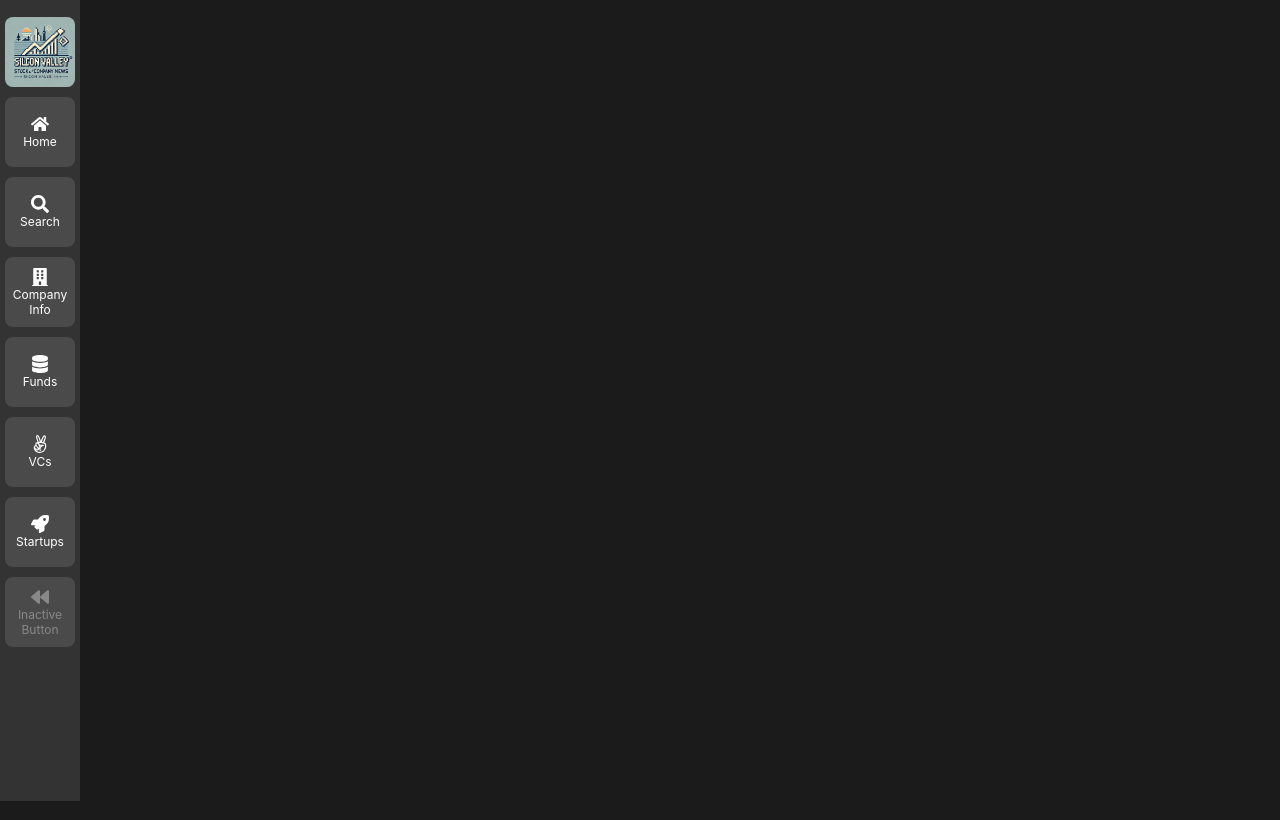
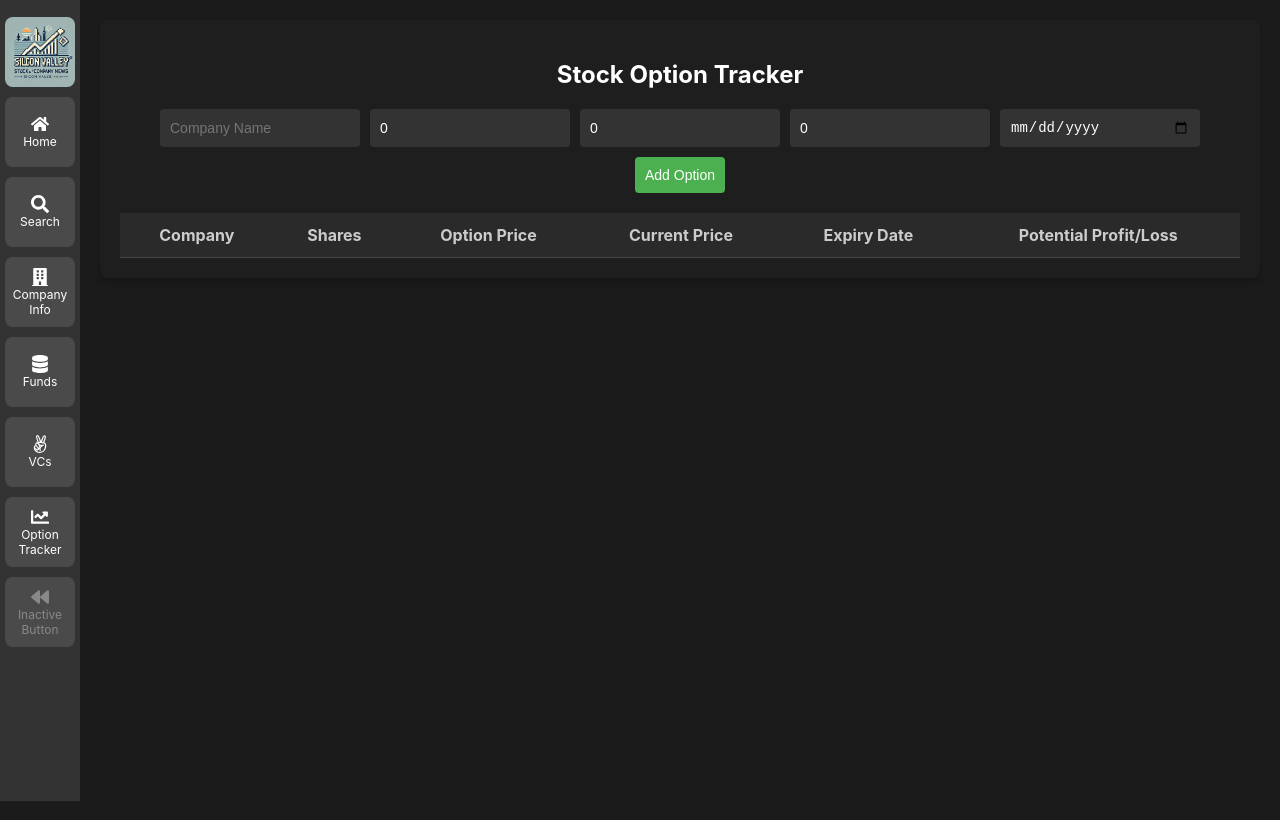
Before and after one commit to kermfiratt/silicon-tables, a React (Create React App) app in the folder client/: page /option-tracker in a window 1280 px wide. Built offline with nearby package versions, Linux system fonts and the light colour scheme.

Commit message:
thecommit

```diff
--- a/client/src/App.js
+++ b/client/src/App.js
@@ -7,7 +7,7 @@ import CompanyDetails from './components/CompanyDetails';
 import Sidebar from './components/Sidebar';
 import Funds from './components/Funds';
 import VC from './components/VC';
-import Startups from './components/Startups'; // Import the Startups component
+import OptionTracker from './components/OptionTracker'; // Yeni Option Tracker
 import './App.css';
 
 function App() {
@@ -20,17 +20,17 @@ function App() {
   return (
     <Router>
       <div className="app-container">
-        <Sidebar toggleSearch={toggleSearch} /> {/* Pass the toggle function to Sidebar */}
+        <Sidebar toggleSearch={toggleSearch} />
         <div className="main-content">
           <Routes>
             <Route path="/" element={<Home />} />
             <Route path="/company/:symbol" element={<CompanyDetails />} />
             <Route path="/funds" element={<Funds />} />
             <Route path="/vcs" element={<VC />} />
-            <Route path="/startups" element={<Startups />} /> {/* New Startups route */}
+            <Route path="/option-tracker" element={<OptionTracker />} /> {/* Option Tracker rotası */}
           </Routes>
         </div>
-        {isSearchOpen && <Search setSearchOpen={setIsSearchOpen} />} {/* Conditionally render Search */}
+        {isSearchOpen && <Search setSearchOpen={setIsSearchOpen} />}
       </div>
     </Router>
   );
--- /dev/null
+++ b/client/src/components/OptionTracker.css
@@ -0,0 +1,70 @@
+/* src/components/OptionTracker.css */
+.option-tracker-container {
+    padding: 20px;
+    background-color: #1e1e1e;
+    color: white;
+    border-radius: 8px;
+    margin: 20px;
+    margin-left: 100px; /* Sağdaki Sidebar için boşluk bıraktık */
+    box-shadow: 0px 4px 6px rgba(0, 0, 0, 0.2);
+  }
+
+  .option-tracker-container h2 {
+    text-align: center;
+    margin-bottom: 20px;
+  }
+
+  .option-input-form {
+    display: flex;
+    flex-wrap: wrap;
+    gap: 10px;
+    margin-bottom: 20px;
+    justify-content: center;
+  }
+
+  .option-input-form input, .option-input-form button {
+    padding: 10px;
+    border-radius: 4px;
+    border: none;
+    font-size: 14px;
+  }
+
+  .option-input-form input {
+    background-color: #333;
+    color: white;
+    width: 180px;
+  }
+
+  .option-input-form button {
+    background-color: #4caf50;
+    color: white;
+    cursor: pointer;
+  }
+
+  .option-input-form button:hover {
+    background-color: #45a049;
+  }
+
+  .option-tracker-table {
+    width: 100%;
+    border-collapse: collapse;
+  }
+
+  .option-tracker-table th, .option-tracker-table td {
+    padding: 12px;
+    text-align: center;
+    border-bottom: 1px solid #444;
+  }
+
+  .option-tracker-table th {
+    background-color: #2a2a2a;
+    color: #ccc;
+  }
+
+  .option-tracker-table td {
+    color: #ddd;
+  }
+
+  .option-tracker-table td:last-child {
+    font-weight: bold;
+  }
--- /dev/null
+++ b/client/src/components/OptionTracker.js
@@ -0,0 +1,102 @@
+// src/components/OptionTracker.js
+import React, { useState } from 'react';
+import './OptionTracker.css';
+
+const OptionTracker = () => {
+  const [options, setOptions] = useState([]);
+  const [newOption, setNewOption] = useState({
+    company: '',
+    shares: 0,
+    optionPrice: 0,
+    currentPrice: 0,
+    expiryDate: ''
+  });
+
+  const handleInputChange = (e) => {
+    const { name, value } = e.target;
+    setNewOption({ ...newOption, [name]: value });
+  };
+
+  const addOption = () => {
+    setOptions([...options, newOption]);
+    setNewOption({ company: '', shares: 0, optionPrice: 0, currentPrice: 0, expiryDate: '' });
+  };
+
+  return (
+    <div className="option-tracker-container">
+      <h2>Stock Option Tracker</h2>
+
+      {/* Kullanıcı Giriş Formu */}
+      <div className="option-input-form">
+        <input
+          type="text"
+          name="company"
+          placeholder="Company Name"
+          value={newOption.company}
+          onChange={handleInputChange}
+        />
+        <input
+          type="number"
+          name="shares"
+          placeholder="Number of Shares"
+          value={newOption.shares}
+          onChange={handleInputChange}
+        />
+        <input
+          type="number"
+          name="optionPrice"
+          placeholder="Option Price"
+          value={newOption.optionPrice}
+          onChange={handleInputChange}
+        />
+        <input
+          type="number"
+          name="currentPrice"
+          placeholder="Current Price"
+          value={newOption.currentPrice}
+          onChange={handleInputChange}
+        />
+        <input
+          type="date"
+          name="expiryDate"
+          value={newOption.expiryDate}
+          onChange={handleInputChange}
+        />
+        <button onClick={addOption}>Add Option</button>
+      </div>
+
+      {/* Opsiyon Tablosu */}
+      <table className="option-tracker-table">
+        <thead>
+          <tr>
+            <th>Company</th>
+            <th>Shares</th>
+            <th>Option Price</th>
+            <th>Current Price</th>
+            <th>Expiry Date</th>
+            <th>Potential Profit/Loss</th>
+          </tr>
+        </thead>
+        <tbody>
+          {options.map((option, index) => {
+            const potentialProfit = ((option.currentPrice - option.optionPrice) * option.shares).toFixed(2);
+            return (
+              <tr key={index}>
+                <td>{option.company}</td>
+                <td>{option.shares}</td>
+                <td>${option.optionPrice}</td>
+                <td>${option.currentPrice}</td>
+                <td>{new Date(option.expiryDate).toLocaleDateString()}</td>
+                <td style={{ color: potentialProfit >= 0 ? 'green' : 'red' }}>
+                  ${potentialProfit}
+                </td>
+              </tr>
+            );
+          })}
+        </tbody>
+      </table>
+    </div>
+  );
+};
+
+export default OptionTracker;
--- a/client/src/components/Sidebar.js
+++ b/client/src/components/Sidebar.js
@@ -1,6 +1,7 @@
+// src/components/Sidebar.js
 import React, { useState, useEffect } from 'react';
 import { Link, useNavigate } from 'react-router-dom';
-import { FaSearch, FaBuilding, FaBackward, FaHome, FaDatabase, FaAngellist, FaRocket } from 'react-icons/fa';
+import { FaSearch, FaBuilding, FaBackward, FaHome, FaDatabase, FaAngellist, FaChartLine } from 'react-icons/fa';
 import './Sidebar.css';
 import Search from './Search';
 import logo from '../logo.webp';
@@ -11,7 +12,6 @@ const Sidebar = () => {
   const navigate = useNavigate();
 
   useEffect(() => {
-    // Retrieve the latest visited company from localStorage
     const lastVisitedCompany = localStorage.getItem('latestCompany');
     if (lastVisitedCompany) {
       setLatestCompany(lastVisitedCompany);
@@ -22,7 +22,7 @@ const Sidebar = () => {
     if (latestCompany) {
       navigate(`/company/${latestCompany}`);
     } else {
-      navigate(`/company/Apple`); // Default to Apple if no company has been visited yet
+      navigate(`/company/Apple`);
     }
   };
 
@@ -43,7 +43,6 @@ const Sidebar = () => {
           </Link>
         </li>
 
-        {/* Search button */}
         <li>
           <div
             className="sidebar-item search-button"
@@ -53,7 +52,6 @@ const Sidebar = () => {
           </div>
         </li>
 
-        {/* Company Info button */}
         <li>
           <div className="sidebar-item" onClick={handleCompanyInfoClick}>
             <FaBuilding className="icon" /> Company Info
@@ -72,10 +70,10 @@ const Sidebar = () => {
           </Link>
         </li>
 
-        {/* New Startups button */}
+        {/* Yeni Option Tracker butonu */}
         <li>
-          <Link to="/startups" className="sidebar-item">
-            <FaRocket className="icon" /> Startups
+          <Link to="/option-tracker" className="sidebar-item">
+            <FaChartLine className="icon" /> Option Tracker
           </Link>
         </li>
 
@@ -84,7 +82,6 @@ const Sidebar = () => {
         </li>
       </ul>
 
-      {/* Display the Search popup if opened */}
       {isSearchOpen && (
         <Search setSearchOpen={setIsSearchOpen} />
       )}
```
